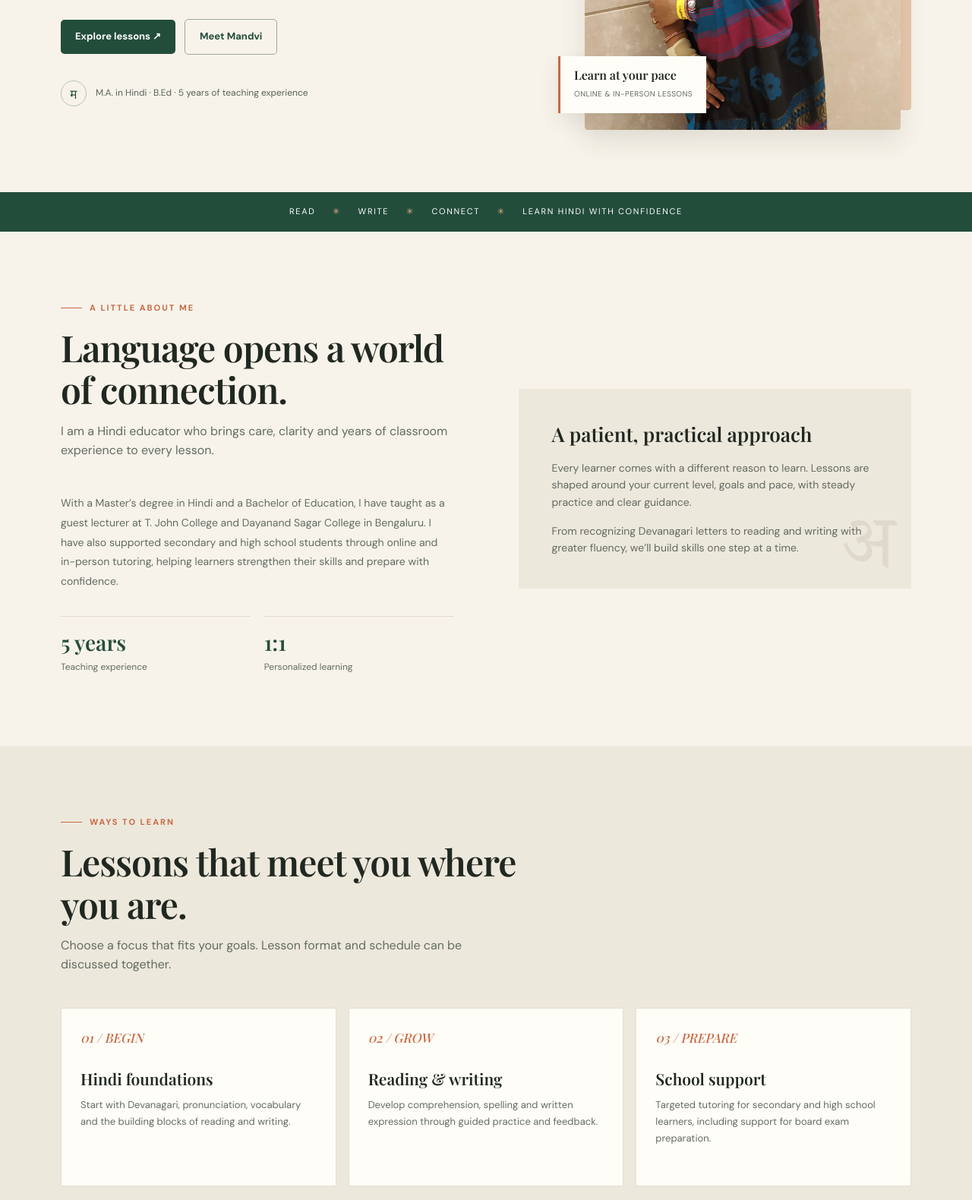
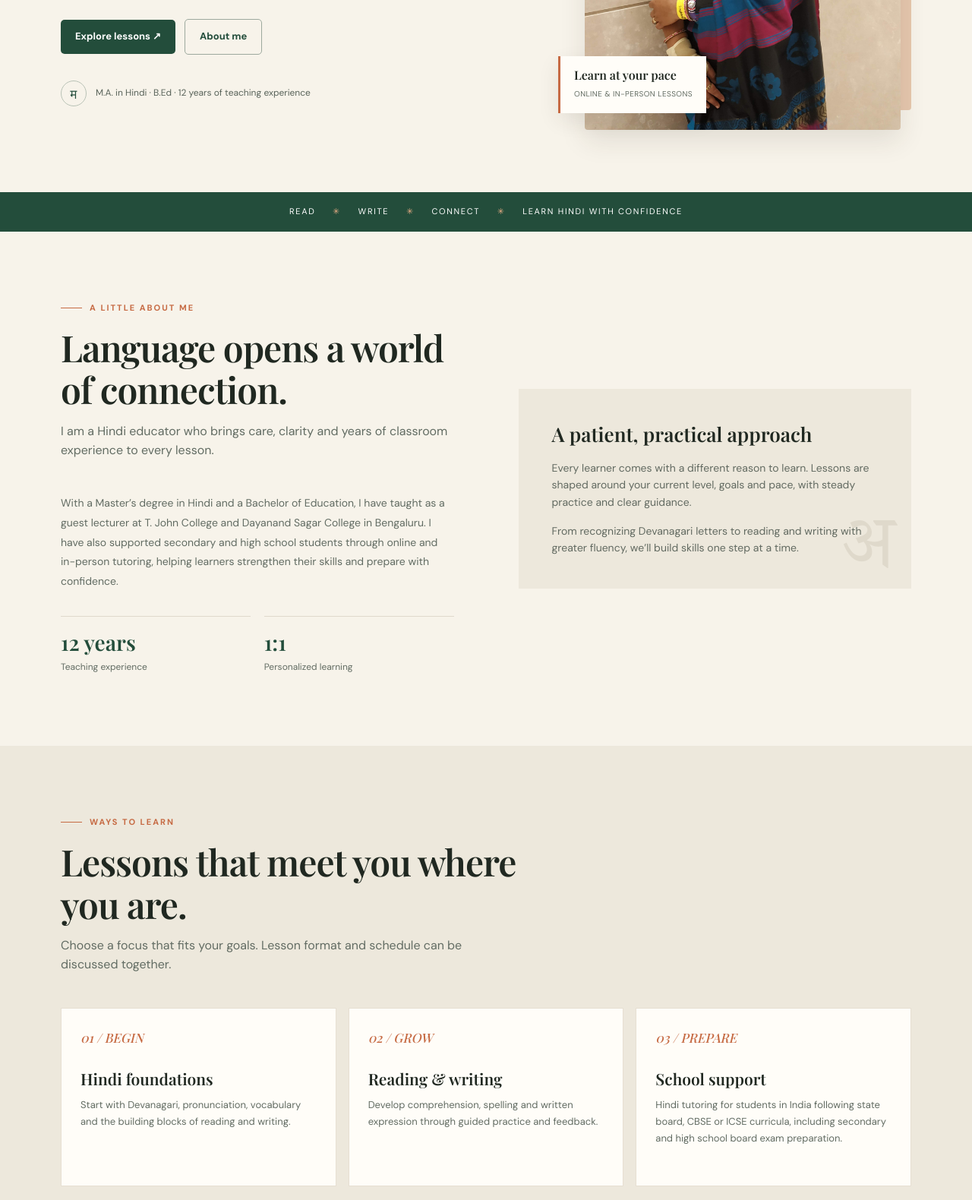
Before and after one commit to adubey-devops/mandvi-hindi-learning, a plain HTML site: page index.html in a window 1280 px wide. Shown: the part 500-2080 px from the top of the page at 76% size. Drawn offline with nearby package versions, Linux system fonts and the light colour scheme.

Commit message:
Update experience and school support details

```diff
--- a/index.html
+++ b/index.html
@@ -18,14 +18,14 @@
 <body>
 <header class="wrap topbar"><a class="brand" href="#top">Mandvi <span>Dubey</span></a><nav aria-label="Main navigation"><a href="#about">About</a><a href="#lessons">Lessons</a><a href="#experience">Experience</a><a href="#reviews">Reviews</a><a class="nav-cta" href="#contact">Get in touch ↗</a></nav></header>
 <main id="top">
-<section class="wrap hero"><div><div class="eyebrow">Hindi lessons with a personal touch</div><h1>Find your voice<br><em>in Hindi.</em></h1><p>Build confidence in Hindi reading and writing with thoughtful, structured lessons tailored to your goals—whether you’re starting from the basics or strengthening what you already know.</p><div class="actions"><a class="button" href="#contact">Explore lessons <span aria-hidden="true">&nbsp;↗</span></a><a class="button secondary" href="#about">Meet Mandvi</a></div><div class="small-proof"><div class="proof-mark">म</div><span>M.A. in Hindi · B.Ed · 5 years of teaching experience</span></div></div><div class="hero-photo"><img src="mandvi-dubey.jpg" alt="Mandvi Dubey, Hindi educator"><div class="photo-tag"><strong>Learn at your pace</strong><span>ONLINE &amp; IN-PERSON LESSONS</span></div></div></section>
+<section class="wrap hero"><div><div class="eyebrow">Hindi lessons with a personal touch</div><h1>Find your voice<br><em>in Hindi.</em></h1><p>Build confidence in Hindi reading and writing with thoughtful, structured lessons tailored to your goals—whether you’re starting from the basics or strengthening what you already know.</p><div class="actions"><a class="button" href="#contact">Explore lessons <span aria-hidden="true">&nbsp;↗</span></a><a class="button secondary" href="#about">About me</a></div><div class="small-proof"><div class="proof-mark">म</div><span>M.A. in Hindi · B.Ed · 12 years of teaching experience</span></div></div><div class="hero-photo"><img src="mandvi-dubey.jpg" alt="Mandvi Dubey, Hindi educator"><div class="photo-tag"><strong>Learn at your pace</strong><span>ONLINE &amp; IN-PERSON LESSONS</span></div></div></section>
 <div class="marquee">READ <span>✳</span> WRITE <span>✳</span> CONNECT <span>✳</span> LEARN HINDI WITH CONFIDENCE</div>
-<section class="section wrap" id="about"><div class="about-grid"><div><div class="section-heading"><div class="eyebrow">A little about me</div><h2>Language opens a world of connection.</h2><p>I am a Hindi educator who brings care, clarity and years of classroom experience to every lesson.</p></div><p style="color:var(--muted);font-size:14px;line-height:1.85">With a Master’s degree in Hindi and a Bachelor of Education, I have taught as a guest lecturer at T. John College and Dayanand Sagar College in Bengaluru. I have also supported secondary and high school students through online and in-person tutoring, helping learners strengthen their skills and prepare with confidence.</p><div class="facts"><div class="fact"><b>5 years</b><span>Teaching experience</span></div><div class="fact"><b>1:1</b><span>Personalized learning</span></div></div></div><aside class="about-note"><h3>A patient, practical approach</h3><p>Every learner comes with a different reason to learn. Lessons are shaped around your current level, goals and pace, with steady practice and clear guidance.</p><p>From recognizing Devanagari letters to reading and writing with greater fluency, we’ll build skills one step at a time.</p></aside></div></section>
-<section class="section lessons" id="lessons"><div class="wrap"><div class="section-heading"><div class="eyebrow">Ways to learn</div><h2>Lessons that meet you where you are.</h2><p>Choose a focus that fits your goals. Lesson format and schedule can be discussed together.</p></div><div class="lesson-grid"><article class="lesson"><span class="num">01 / BEGIN</span><h3>Hindi foundations</h3><p>Start with Devanagari, pronunciation, vocabulary and the building blocks of reading and writing.</p></article><article class="lesson"><span class="num">02 / GROW</span><h3>Reading &amp; writing</h3><p>Develop comprehension, spelling and written expression through guided practice and feedback.</p></article><article class="lesson"><span class="num">03 / PREPARE</span><h3>School support</h3><p>Targeted tutoring for secondary and high school learners, including support for board exam preparation.</p></article></div></div></section>
+<section class="section wrap" id="about"><div class="about-grid"><div><div class="section-heading"><div class="eyebrow">A little about me</div><h2>Language opens a world of connection.</h2><p>I am a Hindi educator who brings care, clarity and years of classroom experience to every lesson.</p></div><p style="color:var(--muted);font-size:14px;line-height:1.85">With a Master’s degree in Hindi and a Bachelor of Education, I have taught as a guest lecturer at T. John College and Dayanand Sagar College in Bengaluru. I have also supported secondary and high school students through online and in-person tutoring, helping learners strengthen their skills and prepare with confidence.</p><div class="facts"><div class="fact"><b>12 years</b><span>Teaching experience</span></div><div class="fact"><b>1:1</b><span>Personalized learning</span></div></div></div><aside class="about-note"><h3>A patient, practical approach</h3><p>Every learner comes with a different reason to learn. Lessons are shaped around your current level, goals and pace, with steady practice and clear guidance.</p><p>From recognizing Devanagari letters to reading and writing with greater fluency, we’ll build skills one step at a time.</p></aside></div></section>
+<section class="section lessons" id="lessons"><div class="wrap"><div class="section-heading"><div class="eyebrow">Ways to learn</div><h2>Lessons that meet you where you are.</h2><p>Choose a focus that fits your goals. Lesson format and schedule can be discussed together.</p></div><div class="lesson-grid"><article class="lesson"><span class="num">01 / BEGIN</span><h3>Hindi foundations</h3><p>Start with Devanagari, pronunciation, vocabulary and the building blocks of reading and writing.</p></article><article class="lesson"><span class="num">02 / GROW</span><h3>Reading &amp; writing</h3><p>Develop comprehension, spelling and written expression through guided practice and feedback.</p></article><article class="lesson"><span class="num">03 / PREPARE</span><h3>School support</h3><p>Hindi tutoring for students in India following state board, CBSE or ICSE curricula, including secondary and high school board exam preparation.</p></article></div></div></section>
 <section class="section wrap" id="experience"><div class="credentials"><div class="section-heading"><div class="eyebrow">Experience &amp; education</div><h2>A strong foundation for your learning.</h2><p>Academic training paired with hands-on teaching in classrooms and one-to-one settings.</p></div><div class="cred-list"><div class="cred"><time>Education</time><div><b>M.A. in Hindi</b><small>Postgraduate qualification in Hindi</small></div></div><div class="cred"><time>Education</time><div><b>Bachelor of Education</b><small>B.Ed</small></div></div><div class="cred"><time>Teaching</time><div><b>Guest Lecturer</b><small>T. John College, Bengaluru</small></div></div><div class="cred"><time>Teaching</time><div><b>Guest Lecturer</b><small>Dayanand Sagar College, Bengaluru</small></div></div><div class="cred"><time>Teaching</time><div><b>Hindi Tutor</b><small>Online and in-person · Secondary and high school</small></div></div></div></div></section>
-<section class="section results"><div class="wrap"><div class="section-heading"><div class="eyebrow">A record of progress</div><h2>Helping learners do their best.</h2><p>Mandvi has supported students preparing for board exams and has seen excellent results across her teaching experience.</p></div><div class="results-row"><div class="result"><b>Board exam</b><span>Preparation and subject support</span></div><div class="result"><b>Steady growth</b><span>Practice shaped around each learner</span></div><div class="result"><b>Personal care</b><span>Encouraging guidance from start to finish</span></div></div><div class="review-note">Specific student results or score improvements can be added here when you have verified details and permission to share them.</div></div></section>
-<section class="section wrap" id="reviews"><div class="section-heading"><div class="eyebrow">From past students</div><h2>Kind words from learners.</h2><p>These spaces are ready for genuine student feedback.</p></div><div class="reviews"><article class="review"><div class="stars" aria-hidden="true">STUDENT REVIEW</div><blockquote>“Add a short review from a former student here. Include what they learned and what they appreciated about Mandvi’s teaching.”</blockquote><cite><b>Student name</b> · Course or year</cite></article><article class="review"><div class="stars" aria-hidden="true">STUDENT REVIEW</div><blockquote>“Add another review here once you have the student’s approval to share their words.”</blockquote><cite><b>Student name</b> · Course or year</cite></article></div></section>
-<section class="section contact" id="contact"><div class="wrap contact-card"><div><div class="eyebrow" style="margin-bottom:13px">Your next chapter starts here</div><h2>Ready to learn Hindi?</h2><p>Reach out to ask about lesson formats, availability and a learning plan that fits you.</p></div><form class="contact-form" name="contact" method="POST" data-netlify="true" netlify-honeypot="bot-field"><input type="hidden" name="form-name" value="contact"><p style="display:none"><label>Leave this empty: <input name="bot-field"></label></p><label>Your name<input type="text" name="name" autocomplete="name" required></label><label>Email address<input type="email" name="email" autocomplete="email" required></label><label class="full">What would you like to learn?<select name="learning-goal" style="display:block;width:100%;margin-top:5px;border:1px solid #d8d2c6;border-radius:4px;background:#fffdf8;padding:12px 13px;font:13px var(--sans);color:var(--ink)"><option>Choose a focus</option><option>Hindi foundations</option><option>Reading and writing</option><option>School or board exam support</option><option>Something else</option></select></label><label class="full">Message<textarea name="message" placeholder="Tell Mandvi a little about your goals…" required></textarea></label><button class="button full" type="submit">Send inquiry ↗</button><p class="form-note">Form delivery needs to be enabled with your hosting provider before the site goes live.</p></form></div></section>
+<section class="section results"><div class="wrap"><div class="section-heading"><div class="eyebrow">A record of progress</div><h2>Helping learners do their best.</h2><p>I have supported students preparing for board exams and have seen excellent results across my teaching experience.</p></div><div class="results-row"><div class="result"><b>Board exam</b><span>Preparation and subject support</span></div><div class="result"><b>Steady growth</b><span>Practice shaped around each learner</span></div><div class="result"><b>Personal care</b><span>Encouraging guidance from start to finish</span></div></div><div class="review-note">Specific student results or score improvements can be added here when you have verified details and permission to share them.</div></div></section>
+<section class="section wrap" id="reviews"><div class="section-heading"><div class="eyebrow">From past students</div><h2>Kind words from learners.</h2><p>These spaces are ready for genuine student feedback.</p></div><div class="reviews"><article class="review"><div class="stars" aria-hidden="true">STUDENT REVIEW</div><blockquote>“Add a short review from a former student here. Include what they learned and what they appreciated about my teaching.”</blockquote><cite><b>Student name</b> · Course or year</cite></article><article class="review"><div class="stars" aria-hidden="true">STUDENT REVIEW</div><blockquote>“Add another review here once you have the student’s approval to share their words.”</blockquote><cite><b>Student name</b> · Course or year</cite></article></div></section>
+<section class="section contact" id="contact"><div class="wrap contact-card"><div><div class="eyebrow" style="margin-bottom:13px">Your next chapter starts here</div><h2>Ready to learn Hindi?</h2><p>Reach out to ask about lesson formats, availability and a learning plan that fits you.</p></div><form class="contact-form" name="contact" method="POST" data-netlify="true" netlify-honeypot="bot-field"><input type="hidden" name="form-name" value="contact"><p style="display:none"><label>Leave this empty: <input name="bot-field"></label></p><label>Your name<input type="text" name="name" autocomplete="name" required></label><label>Email address<input type="email" name="email" autocomplete="email" required></label><label class="full">What would you like to learn?<select name="learning-goal" style="display:block;width:100%;margin-top:5px;border:1px solid #d8d2c6;border-radius:4px;background:#fffdf8;padding:12px 13px;font:13px var(--sans);color:var(--ink)"><option>Choose a focus</option><option>Hindi foundations</option><option>Reading and writing</option><option>School or board exam support</option><option>Something else</option></select></label><label class="full">Message<textarea name="message" placeholder="Tell me a little about your goals…" required></textarea></label><button class="button full" type="submit">Send inquiry ↗</button><p class="form-note">Form delivery needs to be enabled with your hosting provider before the site goes live.</p></form></div></section>
 </main>
 <footer class="footer"><div class="wrap"><a class="brand" href="#top">Mandvi <span>Dubey</span></a><span>Hindi lessons for curious learners · Canada &amp; online</span><span>© <span id="year"></span> Mandvi Dubey</span></div></footer>
 <script>document.getElementById('year').textContent=new Date().getFullYear();</script>
```
